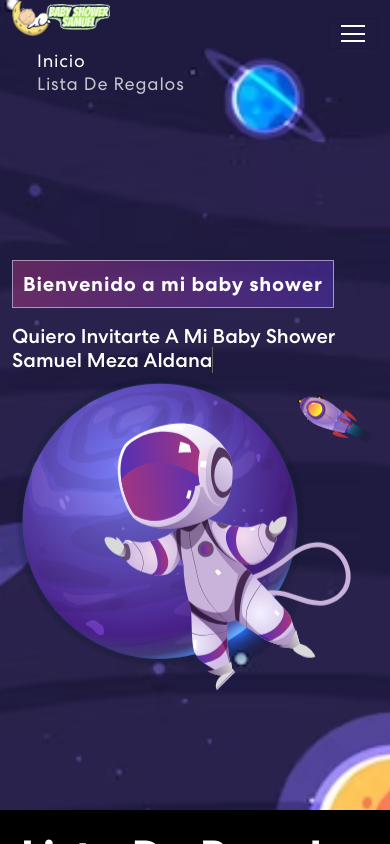
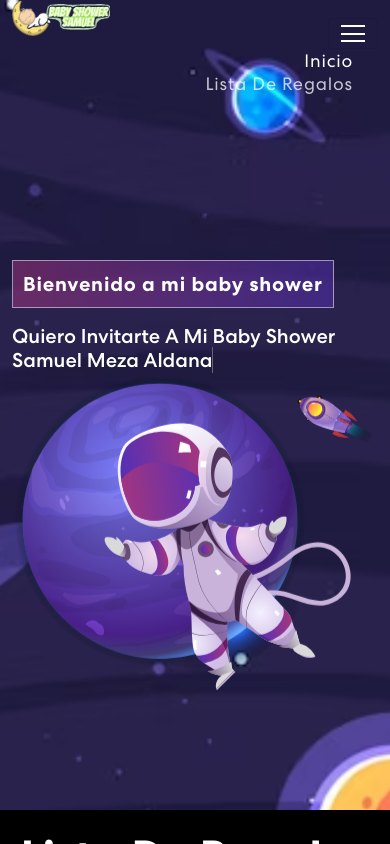
Before and after one commit to RogerValiente/appBabyShower, a React (Create React App) app: page / in a window 390 px wide. Both pictures are taken after a click on the button 353 px from the left and 33 px from the top of the page. Shown: the top 844 px of the page. Built offline with nearby package versions, Linux system fonts and the light colour scheme; no server answers; the database is empty.

Commit message:
Update NavBar.js

```diff
--- a/src/components/NavBar.js
+++ b/src/components/NavBar.js
@@ -42,7 +42,7 @@ export const NavBar = () => {
             <span className="navbar-toggler-icon"></span>
           </Navbar.Toggle>
           <Navbar.Collapse id="basic-navbar-nav">
-            <Nav className="ms-auto">
+            <Nav className="ms-auto text-end">
               <Nav.Link href="#home" className={activeLink === 'home' ? 'active navbar-link' : 'navbar-link'} onClick={() => onUpdateActiveLink('home')}>Inicio</Nav.Link>
               <Nav.Link href="#projects" className={activeLink === 'projects' ? 'active navbar-link' : 'navbar-link'} onClick={() => onUpdateActiveLink('projects')}>Lista De Regalos</Nav.Link>
             </Nav>
```
